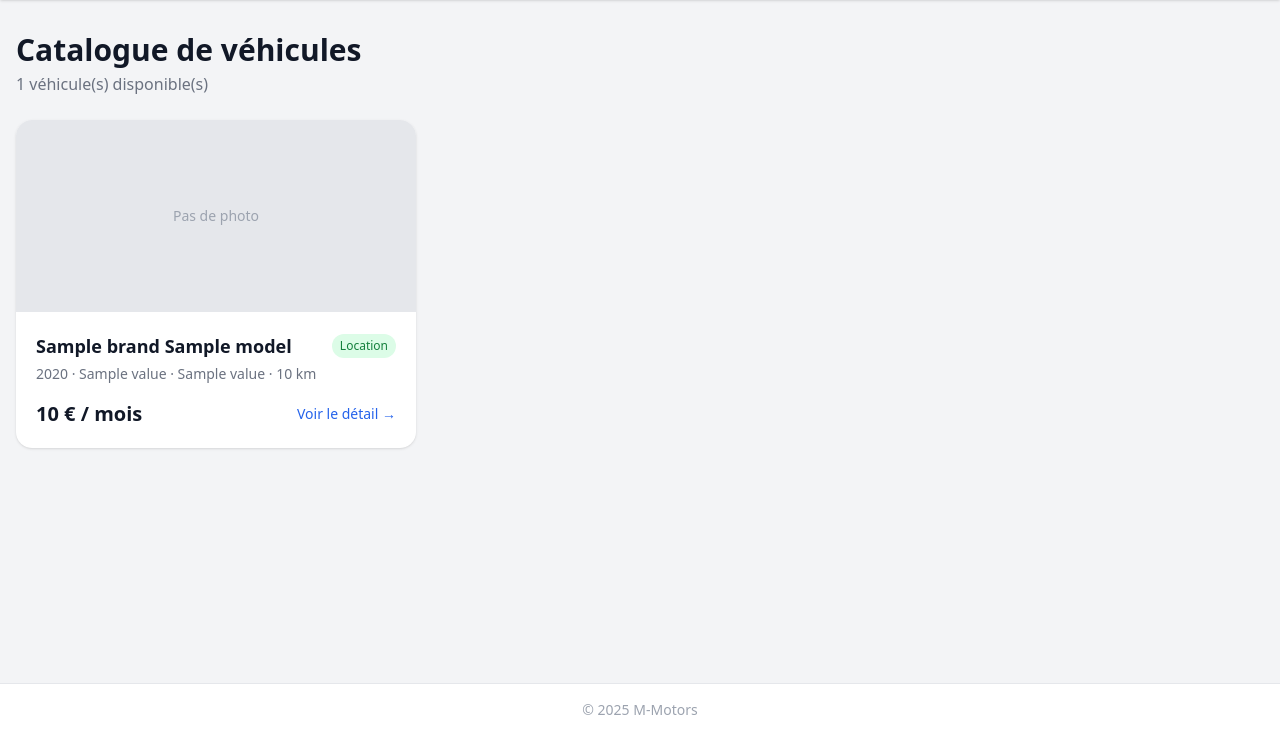
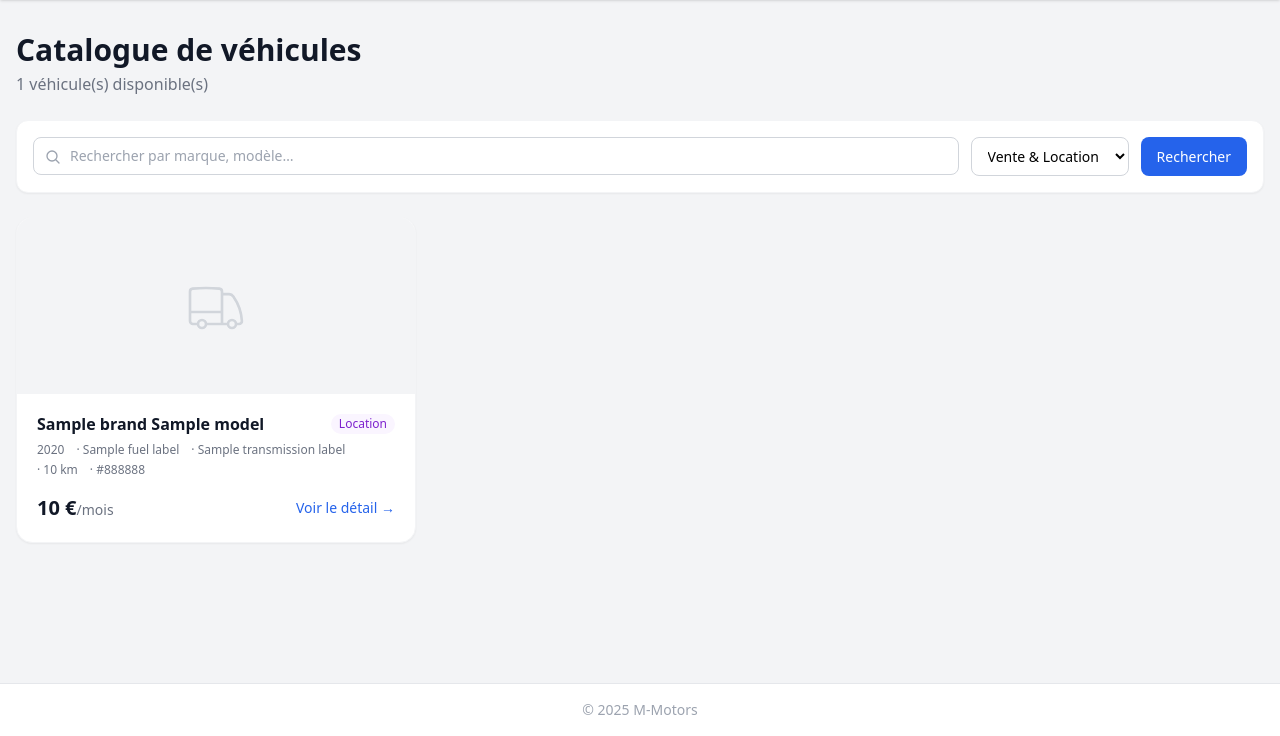
Before and after one commit to MaxL34/m-motors, a FastAPI app: template app/templates/vehicles/catalog.html in a window 1280 px wide. Shown: the part 64-800 px from the top of the page. Run offline with FastAPI, Linux system fonts and the light colour scheme; the template is opened without the code that fills it: most values are stand-ins (such as "Sample title", 1, 10 or a date in 2020); parts of the project's set-up code (start-up, migrations or seed data) failed here and were passed over; some libraries are stand-ins or nearby versions.

Commit message:
Feature: public vehicle catalog with detail page, filters and tests

```diff
--- a/app/routers/vehicles.py
+++ b/app/routers/vehicles.py
@@ -1,22 +1,63 @@
+from typing import Optional
+
 from fastapi import APIRouter, Depends, Request
 from fastapi.responses import HTMLResponse
 from fastapi.templating import Jinja2Templates
 from sqlalchemy.orm import Session
 
 from app.database import get_db
-from app.models.vehicle import VehicleStatus
-from app.services.vehicle_service import get_vehicles
+from app.models.vehicle import FuelType, TransmissionType, VehicleStatus
+from app.services.vehicle_service import get_vehicle, get_vehicles
 
 router = APIRouter(prefix="/vehicles", tags=["vehicles"])
 
 templates = Jinja2Templates(directory="app/templates")
 
+FUEL_LABELS = {
+    FuelType.PETROL: "Essence",
+    FuelType.DIESEL: "Diesel",
+    FuelType.HYBRID: "Hybride",
+    FuelType.ELECTRIC: "Électrique",
+    FuelType.LPG: "GPL",
+}
+
+TRANSMISSION_LABELS = {
+    TransmissionType.MANUAL: "Manuelle",
+    TransmissionType.AUTOMATIC: "Automatique",
+    TransmissionType.SEMI_AUTOMATIC: "Semi-automatique",
+}
+
+
+def _ctx(**kwargs):
+    return {"fuel_labels": FUEL_LABELS, "transmission_labels": TRANSMISSION_LABELS, **kwargs}
+
 
 @router.get("", response_class=HTMLResponse)
-def catalog(request: Request, db: Session = Depends(get_db)):
-    vehicles = get_vehicles(db, status=VehicleStatus.ACTIVE)
+def catalog(
+    request: Request,
+    db: Session = Depends(get_db),
+    search: Optional[str] = None,
+    type_filter: Optional[str] = None,
+):
+    is_for_sale = None
+    if type_filter == "sale":
+        is_for_sale = True
+    elif type_filter == "rental":
+        is_for_sale = False
+
+    vehicles = get_vehicles(db, status=VehicleStatus.ACTIVE, search=search, is_for_sale=is_for_sale)
     return templates.TemplateResponse(
         name="vehicles/catalog.html",
         request=request,
-        context={"vehicles": vehicles}
-)
+        context=_ctx(vehicles=vehicles, search=search, type_filter=type_filter),
+    )
+
+
+@router.get("/{vehicle_id}", response_class=HTMLResponse)
+def vehicle_detail(request: Request, vehicle_id: int, db: Session = Depends(get_db)):
+    vehicle = get_vehicle(db, vehicle_id)
+    return templates.TemplateResponse(
+        name="vehicles/detail.html",
+        request=request,
+        context=_ctx(vehicle=vehicle),
+    )
--- a/app/templates/vehicles/catalog.html
+++ b/app/templates/vehicles/catalog.html
@@ -8,57 +8,107 @@
     <p class="text-gray-500 mt-1">{{ vehicles | length }} véhicule(s) disponible(s)</p>
 </div>
 
+<!-- Filtres -->
+<div class="bg-white rounded-xl shadow-sm border border-gray-100 p-4 mb-6">
+    <form method="get" action="/vehicles" class="flex flex-col sm:flex-row gap-3">
+        <div class="flex-1 relative">
+            <svg class="absolute left-3 top-1/2 -translate-y-1/2 w-4 h-4 text-gray-400" fill="none" stroke="currentColor" stroke-width="2" viewBox="0 0 24 24">
+                <path stroke-linecap="round" stroke-linejoin="round" d="m21 21-5.197-5.197m0 0A7.5 7.5 0 1 0 5.196 5.196a7.5 7.5 0 0 0 10.607 10.607Z"/>
+            </svg>
+            <input type="text" name="search" value="{{ search or '' }}"
+                   placeholder="Rechercher par marque, modèle…"
+                   class="w-full pl-9 pr-3 py-2 text-sm border border-gray-300 rounded-lg focus:border-blue-500 focus:ring-1 focus:ring-blue-500 outline-none">
+        </div>
+        <select name="type_filter"
+                class="text-sm border border-gray-300 rounded-lg px-3 py-2 focus:border-blue-500 focus:ring-1 focus:ring-blue-500 outline-none bg-white">
+            <option value="">Vente & Location</option>
+            <option value="sale" {% if type_filter == 'sale' %}selected{% endif %}>À vendre</option>
+            <option value="rental" {% if type_filter == 'rental' %}selected{% endif %}>À louer</option>
+        </select>
+        <button type="submit"
+                class="bg-blue-600 hover:bg-blue-700 text-white text-sm font-medium px-4 py-2 rounded-lg transition-colors whitespace-nowrap">
+            Rechercher
+        </button>
+        {% if search or type_filter %}
+        <a href="/vehicles" class="text-sm text-gray-500 hover:text-gray-700 px-3 py-2 flex items-center">
+            Réinitialiser
+        </a>
+        {% endif %}
+    </form>
+</div>
+
 {% if vehicles %}
 <div class="grid grid-cols-1 sm:grid-cols-2 lg:grid-cols-3 gap-6">
-    {% for vehicle in vehicles %}
-    <div class="bg-white rounded-2xl shadow hover:shadow-md transition overflow-hidden">
+    {% for v in vehicles %}
+    <div class="bg-white rounded-2xl shadow-sm border border-gray-100 hover:shadow-md transition-shadow overflow-hidden flex flex-col">
 
-        <div class="bg-gray-200 h-48 flex items-center justify-center text-gray-400 text-sm">
-            Pas de photo
+        <!-- Placeholder photo -->
+        <div class="bg-gray-100 h-44 flex items-center justify-center text-gray-300">
+            <svg class="w-16 h-16" fill="none" stroke="currentColor" stroke-width="1" viewBox="0 0 24 24">
+                <path stroke-linecap="round" stroke-linejoin="round"
+                      d="M8.25 18.75a1.5 1.5 0 0 1-3 0m3 0a1.5 1.5 0 0 0-3 0m3 0h6m-9 0H3.375a1.125 1.125 0 0 1-1.125-1.125V14.25m17.25 4.5a1.5 1.5 0 0 1-3 0m3 0a1.5 1.5 0 0 0-3 0m3 0h1.125c.621 0 1.129-.504 1.09-1.124a17.902 17.902 0 0 0-3.213-9.193 2.056 2.056 0 0 0-1.58-.86H14.25M16.5 18.75h-2.25m0-11.177v-.958c0-.568-.422-1.048-.987-1.106a48.554 48.554 0 0 0-10.026 0 1.106 1.106 0 0 0-.987 1.106v7.635m12-6.677v6.677m0 4.5v-4.5m0 0h-12"/>
+            </svg>
         </div>
 
-        <div class="p-5">
-            <div class="flex items-center justify-between mb-1">
-                <h2 class="text-lg font-semibold text-gray-900">
-                    {{ vehicle.brand }} {{ vehicle.model }}
+        <div class="p-5 flex flex-col flex-1">
+            <!-- Titre + badge -->
+            <div class="flex items-start justify-between gap-2 mb-2">
+                <h2 class="text-base font-semibold text-gray-900 leading-tight">
+                    {{ v.brand }} {{ v.model }}
                 </h2>
-                <span class="text-xs font-medium px-2 py-1 rounded-full
-                    {% if vehicle.is_for_sale %}bg-blue-100 text-blue-700{% else %}bg-green-100 text-green-700{% endif %}">
-                    {% if vehicle.is_for_sale %}Vente{% else %}Location{% endif %}
-                </span>
+                {% if v.is_for_sale %}
+                <span class="shrink-0 text-xs font-medium px-2 py-0.5 rounded-full bg-blue-50 text-blue-700">Vente</span>
+                {% else %}
+                <span class="shrink-0 text-xs font-medium px-2 py-0.5 rounded-full bg-purple-50 text-purple-700">Location</span>
+                {% endif %}
             </div>
 
-            <p class="text-sm text-gray-500 mb-4">
-                {{ vehicle.year }}
-                {% if vehicle.fuel_type %} · {{ vehicle.fuel_type.value }}{% endif %}
-                {% if vehicle.transmission_type %} · {{ vehicle.transmission_type.value }}{% endif %}
-                · {{ vehicle.mileage | int }} km
-            </p>
+            <!-- Infos rapides -->
+            <div class="flex flex-wrap gap-x-3 gap-y-1 text-xs text-gray-500 mb-4">
+                <span>{{ v.year }}</span>
+                {% if v.fuel_type %}
+                <span>· {{ fuel_labels[v.fuel_type] }}</span>
+                {% endif %}
+                {% if v.transmission_type %}
+                <span>· {{ transmission_labels[v.transmission_type] }}</span>
+                {% endif %}
+                <span>· {{ "{:,}".format(v.mileage).replace(",", " ") }} km</span>
+                {% if v.color %}
+                <span>· {{ v.color }}</span>
+                {% endif %}
+            </div>
 
-            <div class="flex items-center justify-between">
+            <!-- Prix + CTA -->
+            <div class="mt-auto flex items-center justify-between">
                 <span class="text-xl font-bold text-gray-900">
-                    {% if vehicle.is_for_sale and vehicle.selling_price %}
-                        {{ "%.0f" | format(vehicle.selling_price) }} €
-                    {% elif not vehicle.is_for_sale and vehicle.monthly_rental_price %}
-                        {{ "%.0f" | format(vehicle.monthly_rental_price) }} € / mois
+                    {% if v.is_for_sale and v.selling_price %}
+                        {{ "{:,.0f}".format(v.selling_price).replace(",", " ") }} €
+                    {% elif not v.is_for_sale and v.monthly_rental_price %}
+                        {{ "{:,.0f}".format(v.monthly_rental_price).replace(",", " ") }} €<span class="text-sm font-normal text-gray-500">/mois</span>
                     {% else %}
-                        Prix sur demande
+                        <span class="text-base font-medium text-gray-400">Prix sur demande</span>
                     {% endif %}
                 </span>
-                <a href="/vehicles/{{ vehicle.id }}"
-                   class="text-sm font-medium text-blue-600 hover:underline">
+                <a href="/vehicles/{{ v.id }}"
+                   class="text-sm font-medium text-blue-600 hover:text-blue-800 transition-colors">
                     Voir le détail →
                 </a>
             </div>
         </div>
-
     </div>
     {% endfor %}
 </div>
 
 {% else %}
-<div class="text-center py-24 text-gray-400">
-    <p class="text-xl font-medium">Aucun véhicule disponible pour le moment.</p>
+<div class="flex flex-col items-center justify-center py-24 text-gray-400">
+    <svg class="w-16 h-16 mb-4 text-gray-300" fill="none" stroke="currentColor" stroke-width="1.5" viewBox="0 0 24 24">
+        <path stroke-linecap="round" stroke-linejoin="round"
+              d="M8.25 18.75a1.5 1.5 0 0 1-3 0m3 0a1.5 1.5 0 0 0-3 0m3 0h6m-9 0H3.375a1.125 1.125 0 0 1-1.125-1.125V14.25m17.25 4.5a1.5 1.5 0 0 1-3 0m3 0a1.5 1.5 0 0 0-3 0m3 0h1.125c.621 0 1.129-.504 1.09-1.124a17.902 17.902 0 0 0-3.213-9.193 2.056 2.056 0 0 0-1.58-.86H14.25M16.5 18.75h-2.25m0-11.177v-.958c0-.568-.422-1.048-.987-1.106a48.554 48.554 0 0 0-10.026 0 1.106 1.106 0 0 0-.987 1.106v7.635m12-6.677v6.677m0 4.5v-4.5m0 0h-12"/>
+    </svg>
+    <p class="text-lg font-medium">Aucun véhicule disponible</p>
+    {% if search or type_filter %}
+    <p class="text-sm mt-1">Essayez de modifier votre recherche</p>
+    {% endif %}
 </div>
 {% endif %}
 {% endblock %}
```
Also changed, not shown: app/templates/vehicles/detail.html (added, +124 -0 lines), tests/test_vehicles.py (+231 -0 lines), 1 other file.
